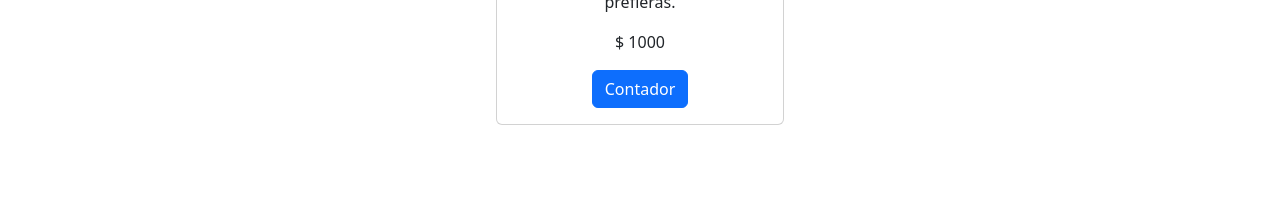
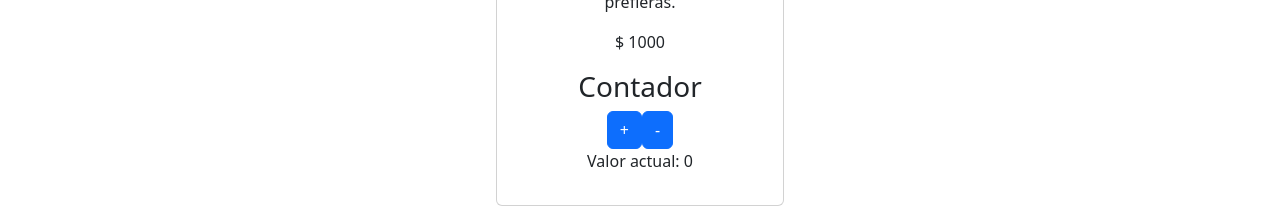
Before and after one commit to PaolaVega731/Organichic, a React (Vite) app: page /product/1 in a window 1280 px wide. Shown: the part 498-721 px from the top of the page. Built offline with nearby package versions, Linux system fonts and the light colour scheme.

Commit message:
Se agraga contador

```diff
--- a/src/App.jsx
+++ b/src/App.jsx
@@ -6,6 +6,9 @@ import Home from "./components/Home";
 import Cart from "./components/Cart";
 import Sostenibilidad from "./components/Sostenibilidad";
 import ItemListContainer from "./components/ItemListContainer";
+import Container from 'react-bootstrap/Container';
+import Row from 'react-bootstrap/Row';
+import Col from 'react-bootstrap/Col';
 
 function App() {
   return (
--- a/src/components/ItemDetail.jsx
+++ b/src/components/ItemDetail.jsx
@@ -1,26 +1,40 @@
 import React from "react";
 import { useParams } from "react-router-dom";
 import { Button, Card } from "react-bootstrap";
+import { useState } from "react";
 
 const ItemDetail = ({ product }) => {
   const { id } = useParams();
   const filteredProduct = product.filter((product) => product.id == id);
 
+  const[ count, setCount]= useState(0);
+  const increment = ()=> {
+    setCount(count + 1);
+  };
+  const decrement = () => {
+    setCount(count -1);
+  }
+
   return (
     <>
       {filteredProduct.map((p) => {
         return (
-          <>
+
             <Card style={{ width: "18rem" }} key={p.id} className="">
               <img src={p.image} alt="" />
               <Card.Body>
                 <Card.Title>{p.name}</Card.Title>
                 <p>{p.description}</p>
                 <p> $ {p.price}</p>
-                <Button variant="primary">Contador</Button>
+                <div className="ItemDetail">
+                <h3>Contador</h3>
+                <Button variant="primary" onClick={increment}>+</Button>
+                <Button variant="primary" onClick={decrement}>-</Button>
+                <p>Valor actual: {count}</p>
+                </div>
               </Card.Body>
             </Card>
-          </>
+
         );
       })}
     </>
--- a/src/components/Sostenibilidad.jsx
+++ b/src/components/Sostenibilidad.jsx
@@ -4,7 +4,7 @@ import React from 'react'
 function Sostenibilidad()  {
   return (
     <div className="container mt-8">
-      <h1 className="text-small">Diseñamos para ti, respetando nuestro Planeta-Hogar y las Personas.
+      <h1 className="text-sm">Diseñamos para ti, respetando nuestro Planeta-Hogar y las Personas.
 Para nosotros es importante controlar todas las fases del proceso de producción de inicio a fin para que, cuando la prenda llegue a ti, cumpla con todos los estándares de la moda ética y sostenible.
 
 Defendemos una moda ética, sostenible y con valores. Respetuosa con sus trabajadores y también con el planeta. No creemos en la dinámica de comprar, usar y tirar prendas, que lo único que genera son residuos a gran escala y desigualdades sociales en los países más pobres.
```
